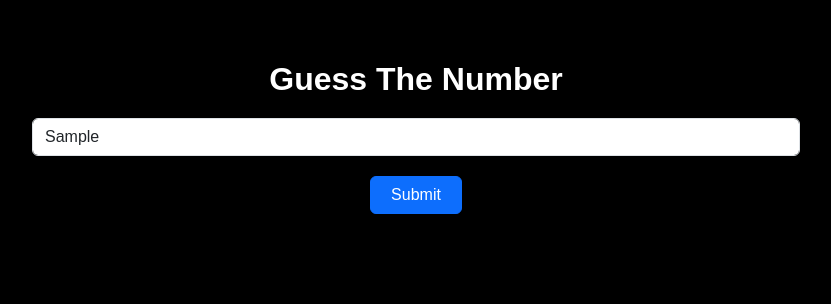
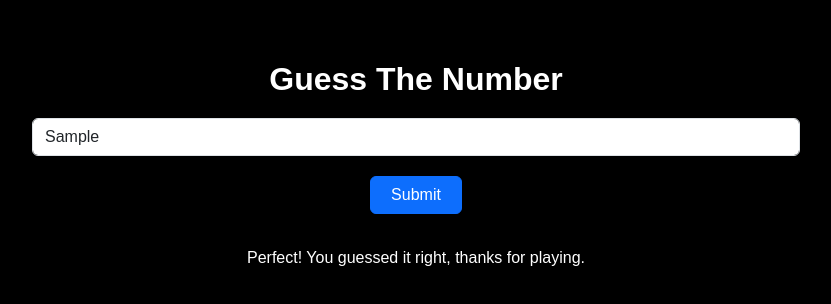
Before and after one commit to SomilDaswani/Guess-The-Number, a plain HTML site: page GuessTheNumber/index2.html in a window 1280 px wide. Both pictures are taken after typing "Sample" into the empty fields and a click on the button "Submit". Shown: the whole page, without its empty margins (224-1055 px from the left). Drawn offline with nearby package versions, Linux system fonts and the light colour scheme.

Commit message:
added the guess functionality

```diff
--- a/GuessTheNumber/index2.html
+++ b/GuessTheNumber/index2.html
@@ -4,7 +4,7 @@
 <head>
   <meta charset="utf-8">
   <meta name="viewport" content="width=device-width">
-  <title>Guess Game</title>
+  <title>Guess the number</title>
   <link href="https://cdn.jsdelivr.net/npm/bootstrap@5.3.0-alpha3/dist/css/bootstrap.min.css" rel="stylesheet"
     integrity="sha384-KK94CHFLLe+nY2dmCWGMq91rCGa5gtU4mk92HdvYe+M/SXH301p5ILy+dN9+nJOZ" crossorigin="anonymous">
   <link href="style2.css" rel="stylesheet" type="text/css" />
@@ -21,7 +21,9 @@
     </header>
   </center>
 
-  <p id="para"></p>
+
+    <p id="para"></p>
+
 
 
   <script src="script.js"></script>
--- a/GuessTheNumber/script.js
+++ b/GuessTheNumber/script.js
@@ -0,0 +1,21 @@
+const element = document.getElementById("para");
+
+var randomNumber = Math.floor(Math.random() * 100) + 1;
+
+const handleOnClick = ()=>{
+    let value = document.getElementById("name").value;
+
+    console.log(value);
+
+    let statement = "";
+
+    if(value>randomNumber){
+        statement = "Too high, please try again!";
+    }else if(value<randomNumber){
+        statement = "Too low, please try again!";
+    }else{
+        statement = "Perfect! You guessed it right, thanks for playing.";
+    }
+
+    element.innerHTML = statement;
+}
```
